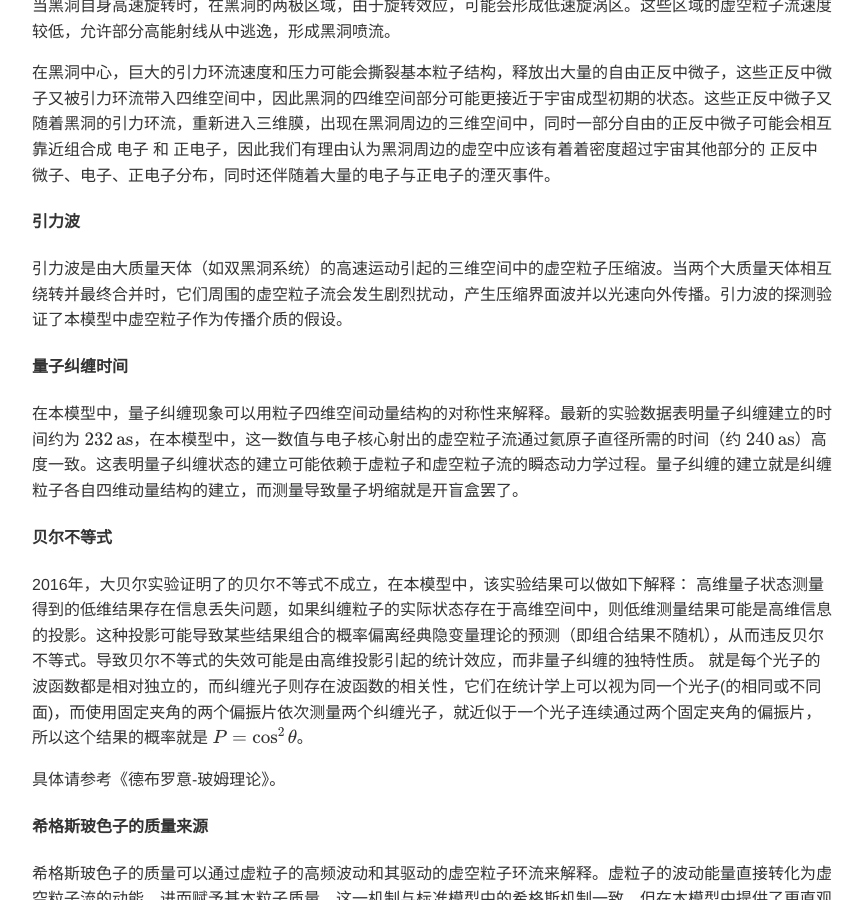
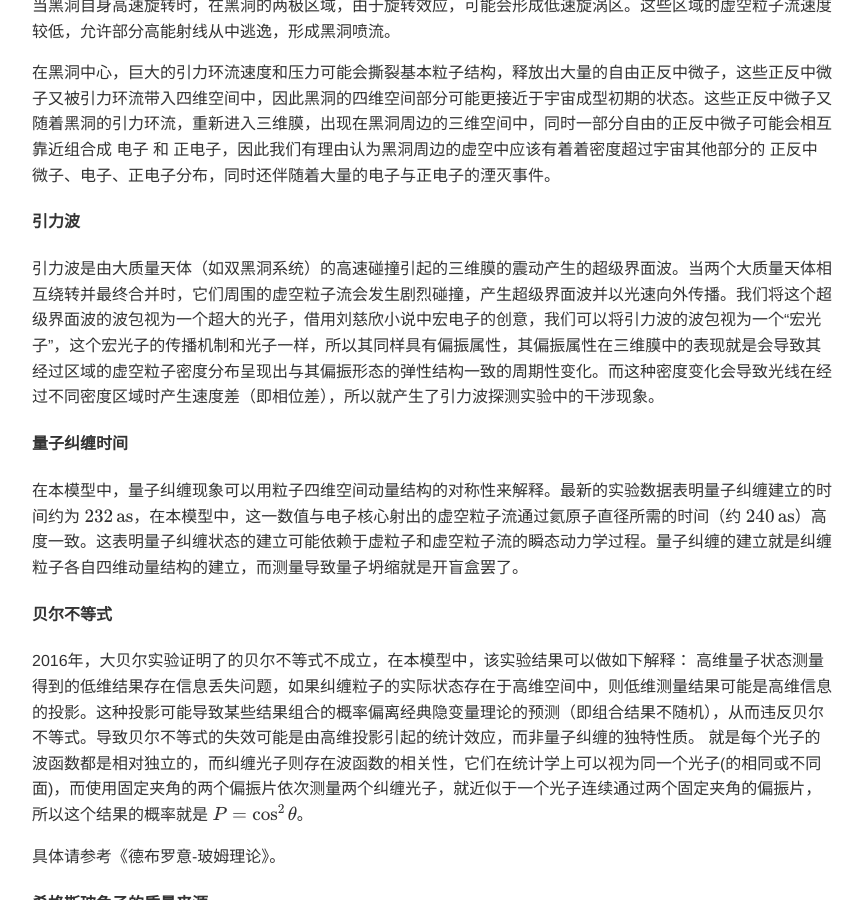
Before and after one commit to 00xxff/Void-Universe, a Jekyll site: the page built from 虚空宇宙模型及推理/虚空宇宙假说.md, in a window 1280 px wide and 900 px high, scrolled down 13327 px. Shown: the whole window, without its empty margins (208-1071 px from the left). Built offline with Jekyll 4.4.1, drawn with Linux system fonts in a browser that asks for light colours; our own code applies the rules of GitHub Pages for plain Markdown files.

Commit message:
更正引力波的分析描述

```diff
--- a/虚空宇宙模型及推理/虚空宇宙假说.md
+++ b/虚空宇宙模型及推理/虚空宇宙假说.md
@@ -328,7 +328,7 @@
 
 #### 引力波
 
-引力波是由大质量天体（如双黑洞系统）的高速运动引起的三维空间中的虚空粒子压缩波。当两个大质量天体相互绕转并最终合并时，它们周围的虚空粒子流会发生剧烈扰动，产生压缩界面波并以光速向外传播。引力波的探测验证了本模型中虚空粒子作为传播介质的假设。
+引力波是由大质量天体（如双黑洞系统）的高速碰撞引起的三维膜的震动产生的超级界面波。当两个大质量天体相互绕转并最终合并时，它们周围的虚空粒子流会发生剧烈碰撞，产生超级界面波并以光速向外传播。我们将这个超级界面波的波包视为一个超大的光子，借用刘慈欣小说中宏电子的创意，我们可以将引力波的波包视为一个“宏光子”，这个宏光子的传播机制和光子一样，所以其同样具有偏振属性，其偏振属性在三维膜中的表现就是会导致其经过区域的虚空粒子密度分布呈现出与其偏振形态的弹性结构一致的周期性变化。而这种密度变化会导致光线在经过不同密度区域时产生速度差（即相位差），所以就产生了引力波探测实验中的干涉现象。
 
 #### 量子纠缠时间
 
```
